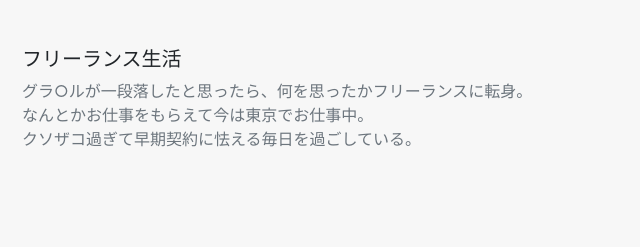
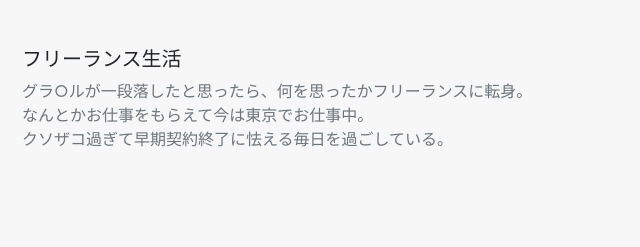
Before and after one commit to hassoubeat/MyPortfolio, a plain HTML site: page index.html in a window 1280 px wide. Shown: the part 5032-5279 px from the top of the page, 73-713 px from the left. Drawn offline with nearby package versions, Linux system fonts and the light colour scheme; a web font is replaced by a local one.

Commit message:
脱字の修正

```diff
--- a/index.html
+++ b/index.html
@@ -342,7 +342,7 @@
               <p class="text-muted">
                 グラ○ルが一段落したと思ったら、何を思ったかフリーランスに転身。<br>
                 なんとかお仕事をもらえて今は東京でお仕事中。<br>
-                クソザコ過ぎて早期契約に怯える毎日を過ごしている。<br>
+                クソザコ過ぎて早期契約終了に怯える毎日を過ごしている。<br>
                 <br>
               </p>
             </div>
```
